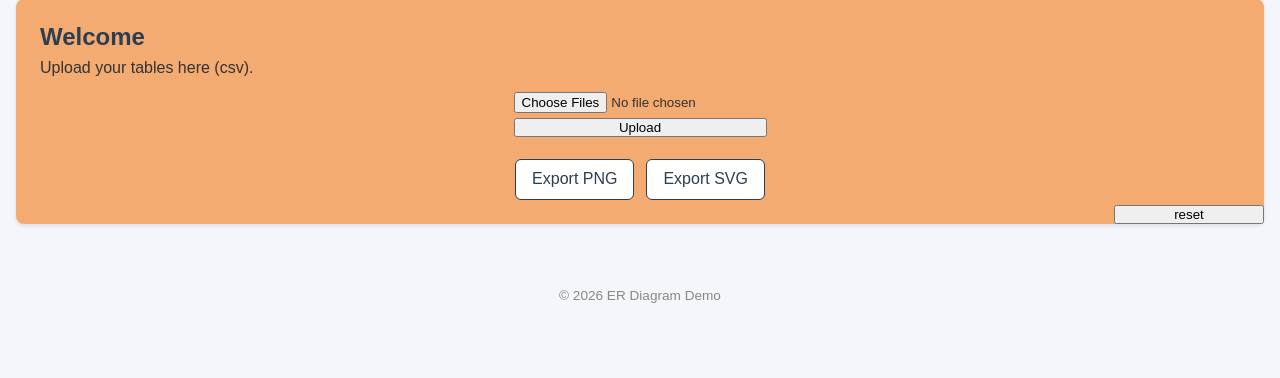
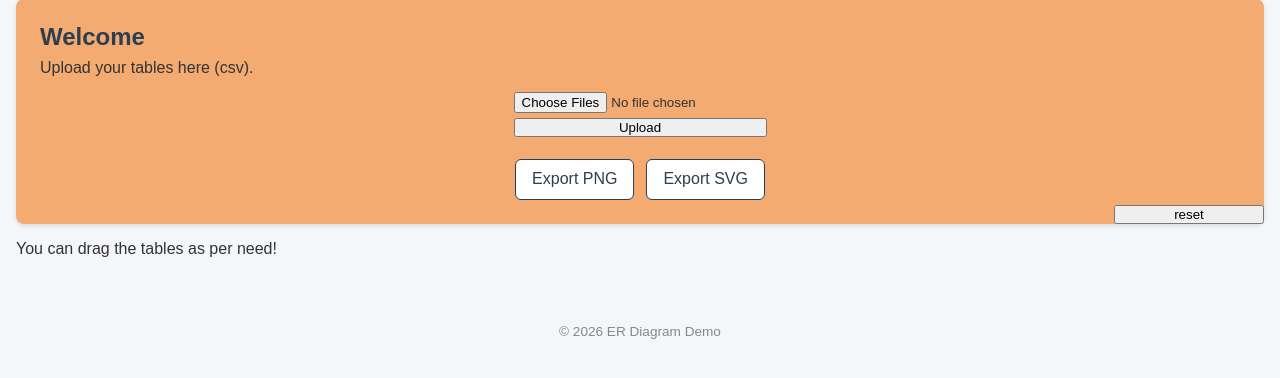
Before and after one commit to Abhishek-D-P/ER_diagram, a Flask app: page / in a window 1280 px wide. Shown: the part 118-496 px from the top of the page. Run offline with Flask 3, Linux system fonts and the light colour scheme.

Commit message:
note on dragging

```diff
--- a/templates/er_app/index.html
+++ b/templates/er_app/index.html
@@ -28,6 +28,8 @@
       </div>
       <input type="button" value="reset" class="reset"></input>
     </div>
+    <p>You can drag the tables as per need!</p>
+    <br>
 
     <div class="canvas">
       {% for table_name,content in tables.items() %}
```
